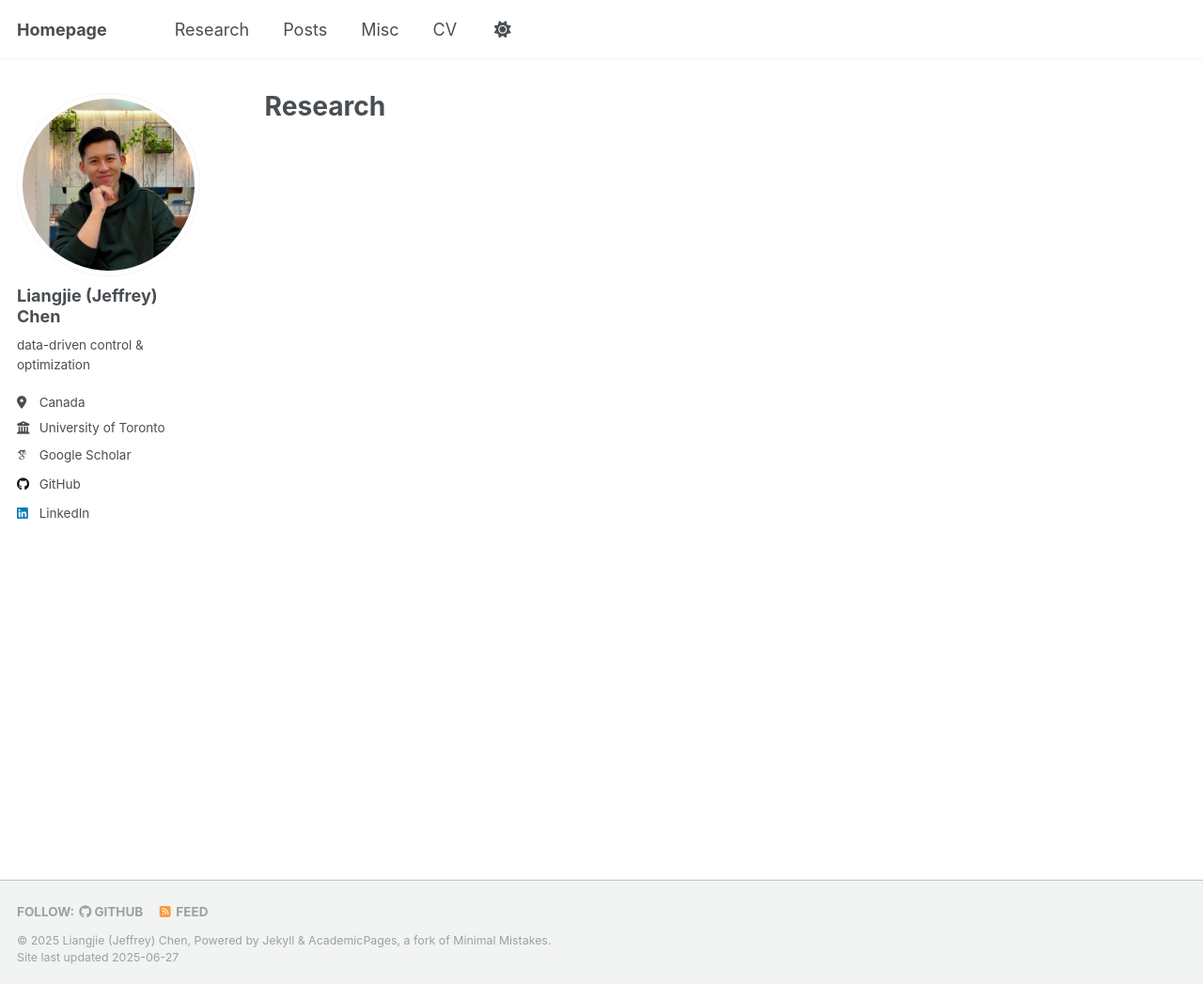
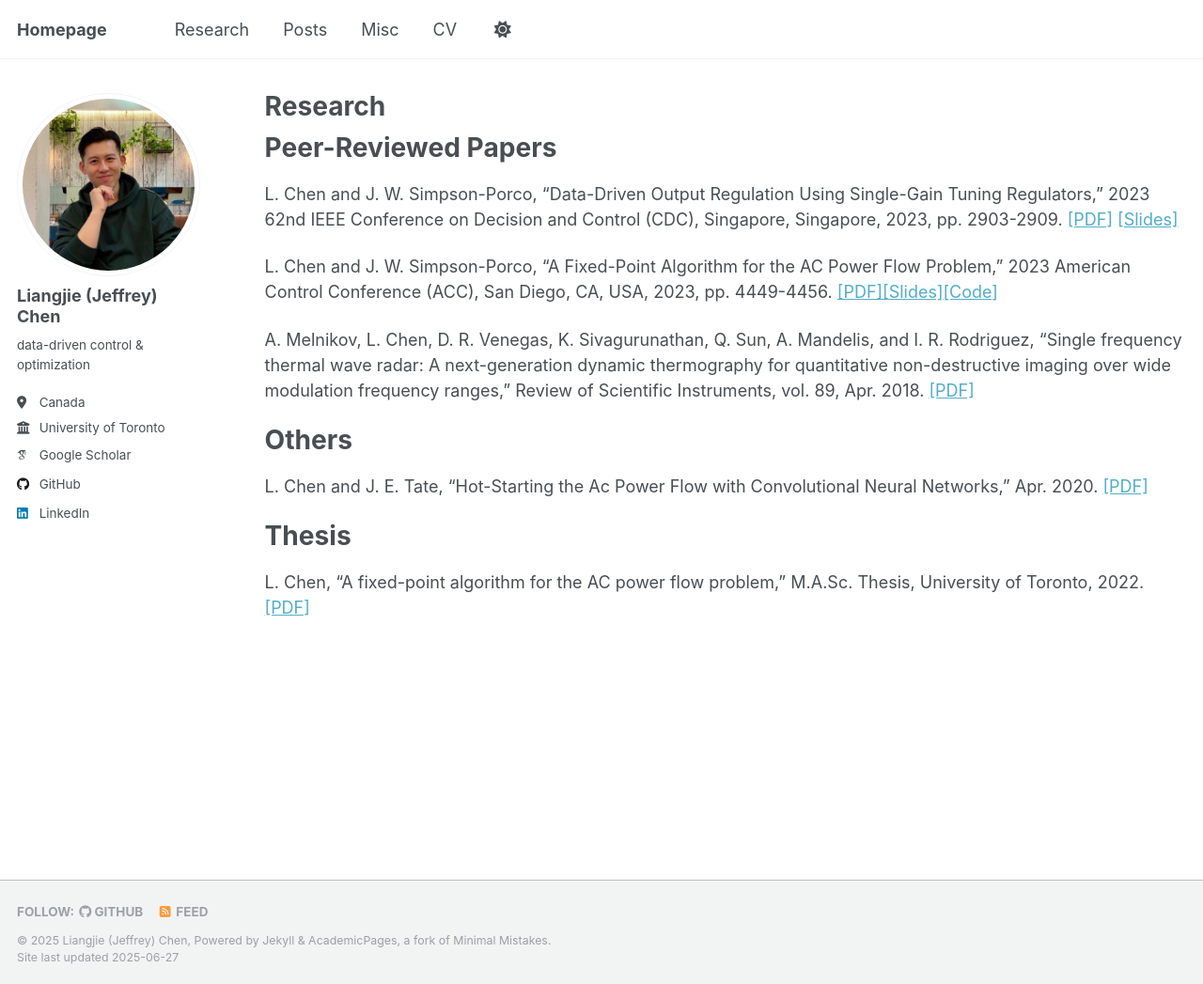
Before and after one commit to jchen975/ljchen.github.io, a Jekyll site: the page built from _pages/research.md, in a window 1280 px wide and 1047 px high. Shown: the whole window at 94% size. Built offline with Jekyll 4.4.1, drawn with Linux system fonts in a browser that asks for light colours; some web fonts are replaced.

Commit message:
fix research tab

```diff
--- a/_pages/posts.html
+++ b/_pages/posts.html
@@ -1,7 +1,7 @@
 ---
 layout: archive
-title: "Portfolio"
-permalink: /portfolio/
+title: "Posts"
+permalink: /posts/
 author_profile: true
 ---
 
--- /dev/null
+++ b/_pages/research.md
@@ -0,0 +1,30 @@
+---
+layout: archive
+title: "Research"
+permalink: /research/
+author_profile: true
+collection: research
+redirect_from:
+  - /publications
+---
+
+{% include base_path %}
+
+Peer-Reviewed Papers
+======
+L. Chen and J. W. Simpson-Porco, "Data-Driven Output Regulation Using Single-Gain Tuning Regulators," 2023 62nd IEEE Conference on Decision and Control (CDC), Singapore, Singapore, 2023, pp. 2903-2909. [[PDF]](https://www.control.utoronto.ca/~jwsimpson/papers/2023d.pdf) [[Slides]]('http://jchen975.github.io/files/sgtr-slides.pdf')
+
+L. Chen and J. W. Simpson-Porco, "A Fixed-Point Algorithm for the AC Power Flow Problem," 2023 American Control Conference (ACC), San Diego, CA, USA, 2023, pp. 4449-4456. [[PDF]](https://www.control.utoronto.ca/~jwsimpson/papers/2022g.pdf)[[Slides]]('http://jchen975.github.io/files/fppf-slides.pdf')[[Code]]('https://github.com/jchen975/FPPF-ACC')
+
+A. Melnikov, L. Chen, D. R. Venegas, K. Sivagurunathan, Q. Sun, A. Mandelis, and I. R. Rodriguez, "Single frequency thermal wave radar: A next-generation dynamic thermography for quantitative non-destructive imaging over wide modulation frequency ranges," Review of Scientific Instruments, vol. 89, Apr. 2018. [[PDF]](https://doi.org/10.1063/1.5016339)
+
+
+Others
+======
+L. Chen and J. E. Tate, "Hot-Starting the Ac Power Flow with Convolutional Neural Networks,"
+Apr. 2020. [[PDF]](https://arxiv.org/pdf/2004.09342)
+
+
+Thesis
+======
+L. Chen, “A fixed-point algorithm for the AC power flow problem,” M.A.Sc. Thesis, University of Toronto, 2022. [[PDF]](https://www.control.utoronto.ca/˜jwsimpson/thesis/lc-masc.pdf)
```
Also changed, not shown: 1 other file.
